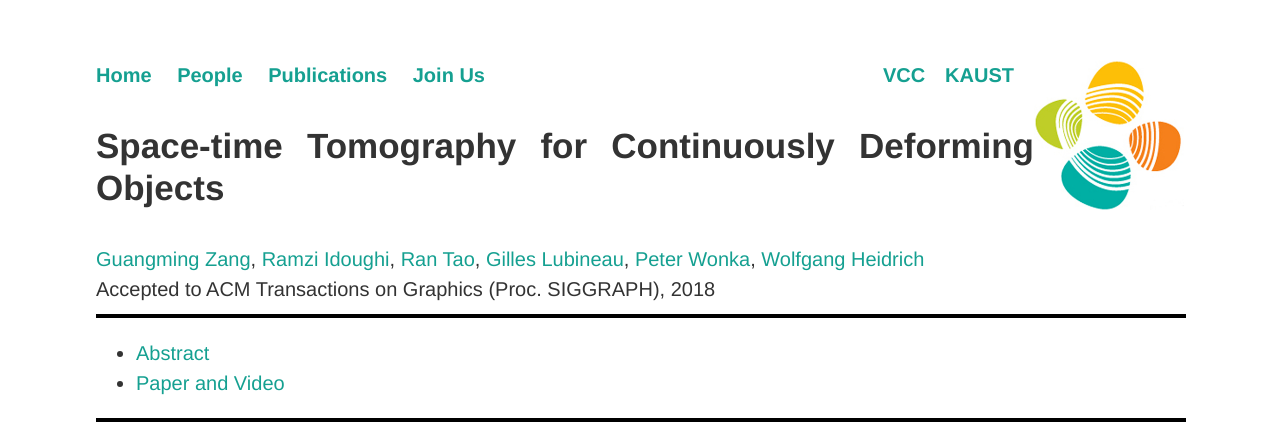
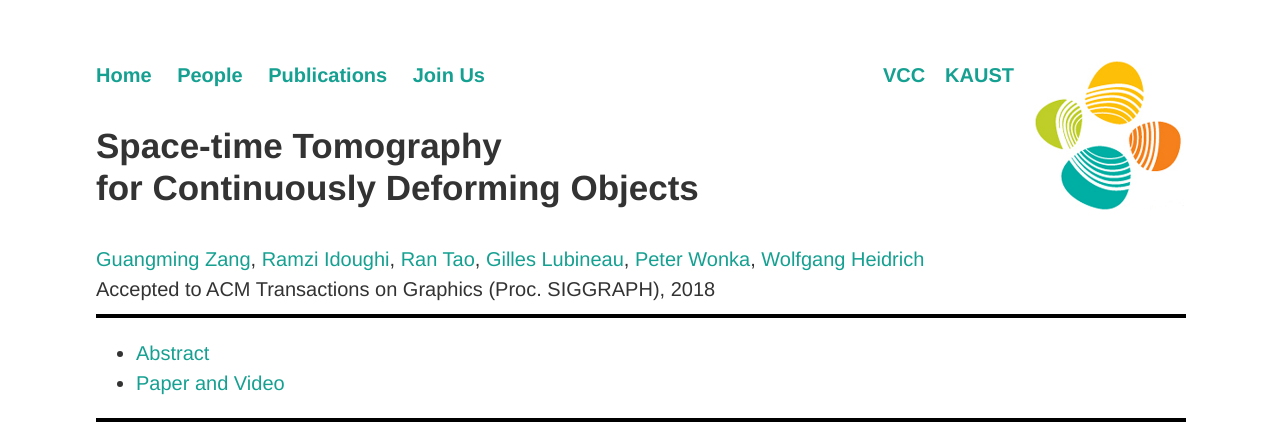
Before and after one commit to vccimaging/vccimaging.github.io, a Jekyll site: the page built from Publications/Zang2018Space-time/index.html, in a window 1280 px wide and 900 px high, cut to the strip 0-428 px from the top of the window. Built offline with Jekyll 4.4.1, drawn with Linux system fonts in a browser that asks for light colours.

```diff
--- a/Publications/Zang2018Space-time/index.html
+++ b/Publications/Zang2018Space-time/index.html
@@ -3,7 +3,7 @@ layout: default
 ---
 <div class="projectPage">
 
-<h3> Space-time Tomography for Continuously Deforming Objects </h3>
+<h3> Space-time Tomography <br> for Continuously Deforming Objects </h3>
 
 <a href="/People/zangg/">Guangming Zang</a>, <a href="/People/idoughr/">Ramzi Idoughi</a>, <a href="https://cohmas.kaust.edu.sa/Pages/Ran%20Tao.aspx">Ran Tao</a>, <a href="https://cohmas.kaust.edu.sa/Pages/Gilles%20Lubineau.aspx">Gilles Lubineau</a>, <a href="http://peterwonka.net/">Peter Wonka</a>, <a href="/People/heidriw/">Wolfgang Heidrich</a>
 
```
